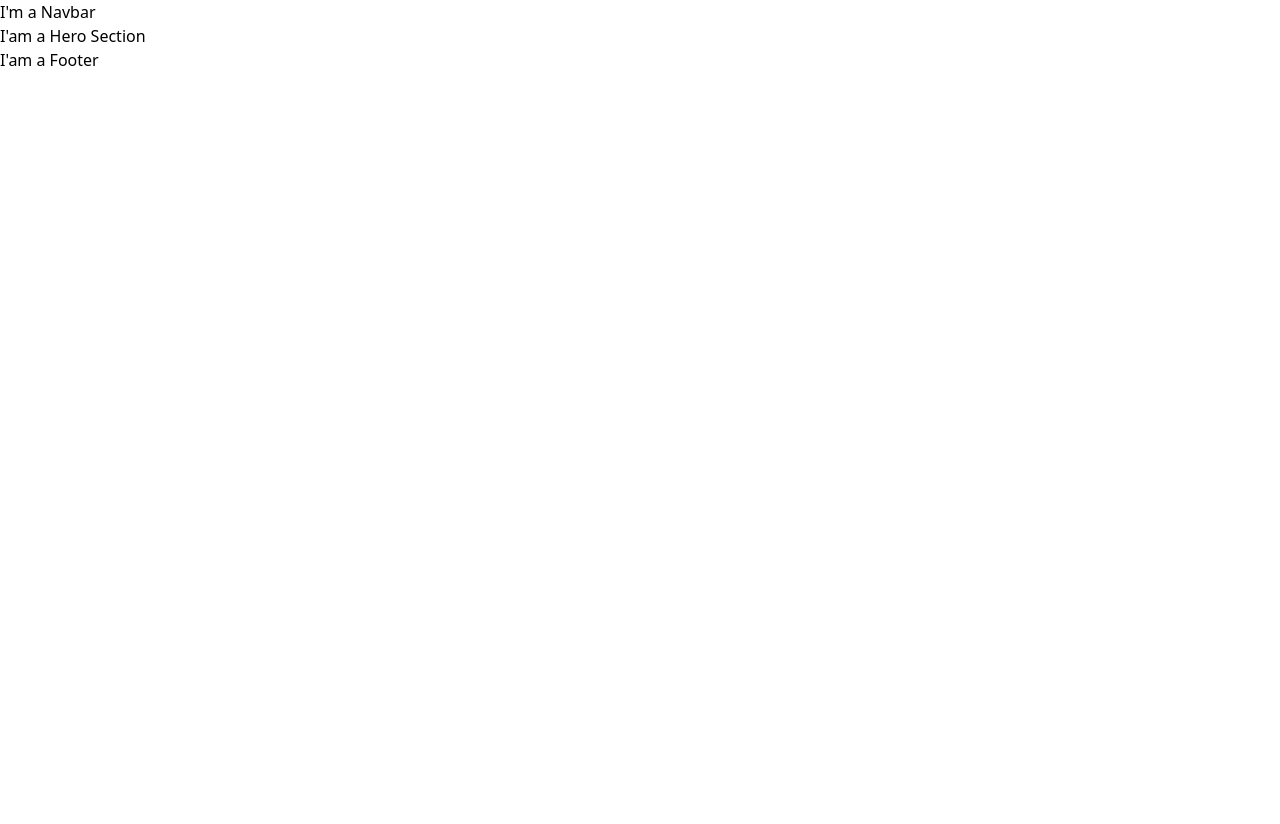
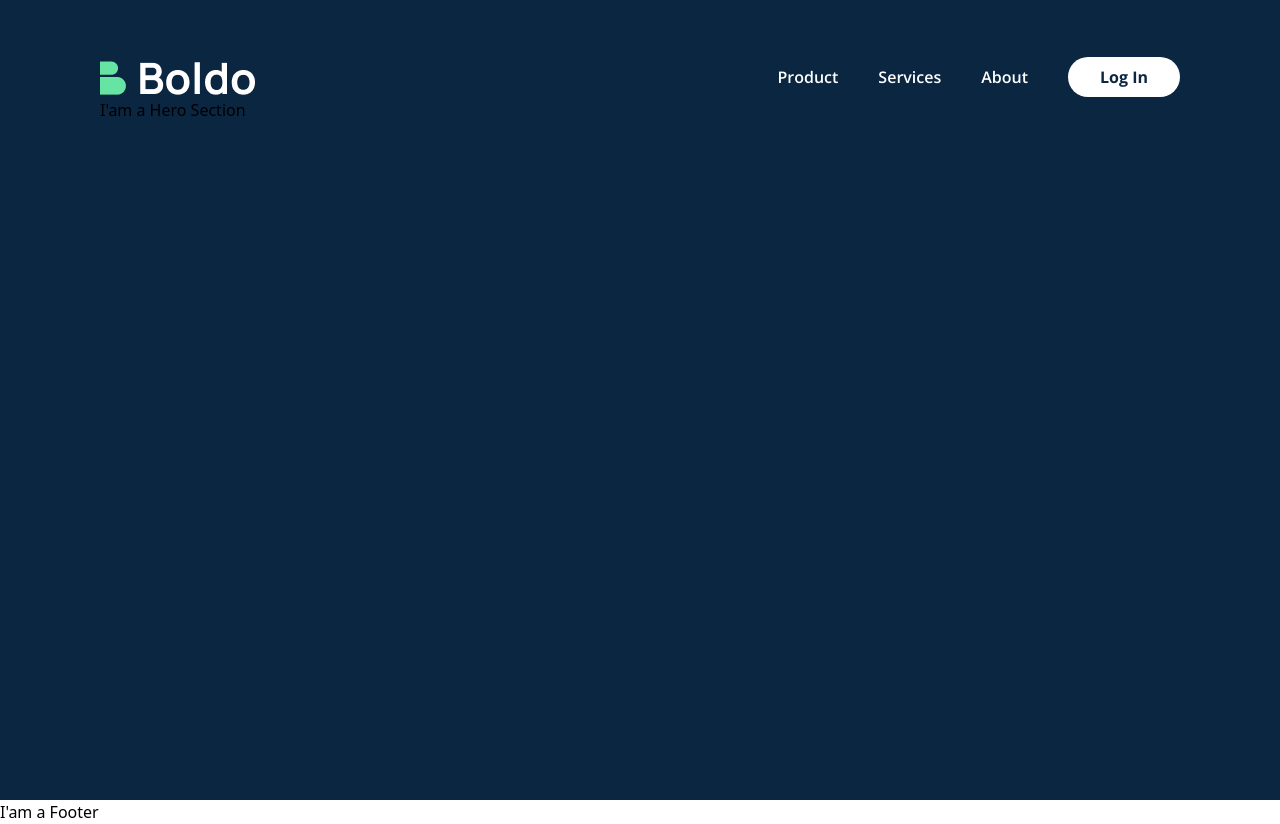
Before and after one commit to zoharkiks/boldo, a Next.js app: page / in a window 1280 px wide. Before the commit the page ends 800 px from the top, so only its background shows below. Built offline with nearby package versions, Linux system fonts and the light colour scheme.

Commit message:
worked on navbar

```diff
--- a/components/Navbar.tsx
+++ b/components/Navbar.tsx
@@ -1,9 +1,20 @@
-import React from 'react'
+import React from "react";
 
+import { images } from "../constants";
 const Navbar = () => {
   return (
-    <div>I'm a Navbar</div>
-  )
-}
+    <div className="flex justify-between">
+      <img src={images.logo.src} alt="" />
+      <div className="font-opensans font-semibold flex items-center justify-center space-x-10 text-white">
+        <a href="">Product</a>
+        <a href="">Services</a>
+        <a href="">About</a>
+        <button className="rounded-3xl font-bold bg-white px-8 py-2 text-darkBlue">
+          Log In
+        </button>
+      </div>
+    </div>
+  );
+};
 
-export default Navbar
+export default Navbar;
--- /dev/null
+++ b/constants/images.js
@@ -0,0 +1,12 @@
+import graph1 from '../assets/graph1.png'
+import graph2 from '../assets/graph2.png'
+import hero from '../assets/hero.svg'
+import img1 from '../assets/img1.png'
+import img2 from '../assets/img2.png'
+import img3 from '../assets/img3.png'
+import info1 from '../assets/info1.png'
+import info2 from '../assets/info2.png'
+import info3 from '../assets/info3.png'
+import logo from '../assets/logo.png'
+
+export default {graph1,graph2, hero,img1,img2,img3,info1,info2,info3,logo}
--- a/constants/index.js
+++ b/constants/index.js
@@ -1 +1,4 @@
 // Import all constants like images here for easy exports
+import images from './images'
+
+export {images}
--- a/pages/index.tsx
+++ b/pages/index.tsx
@@ -6,15 +6,18 @@ import {Navbar, Footer,Hero}  from '../components'
 
 const Home: NextPage = () => {
   return (
-    <div >
+    <div className='' >
       <Head>
         <title>Your App Name</title>
         <link rel="icon" href="/favicon.ico" />
       </Head>
 
 {/* Website Sections */}
+<div className="bg-darkBlue h-screen pt-14 px-[100px]">
 <Navbar/>
 <Hero/>
+</div>
+
 <Footer/>
 
     </div>
--- a/tailwind.config.js
+++ b/tailwind.config.js
@@ -18,6 +18,19 @@ module.exports = {
         worksans: ["Work Sans", "sans-serif"],
       },
     },
+    screens: {
+			xl: { max: "1279px" },
+			// => @media (max-width: 1279px) { ... }
+
+			lg: { max: "1023px" },
+			// => @media (max-width: 1023px) { ... }
+
+			md: { max: "767px" },
+			// => @media (max-width: 767px) { ... }
+
+			sm: { max: "639px" },
+			// => @media (max-width: 639px) { ... }
+		},
   },
   plugins: [],
 }
```
